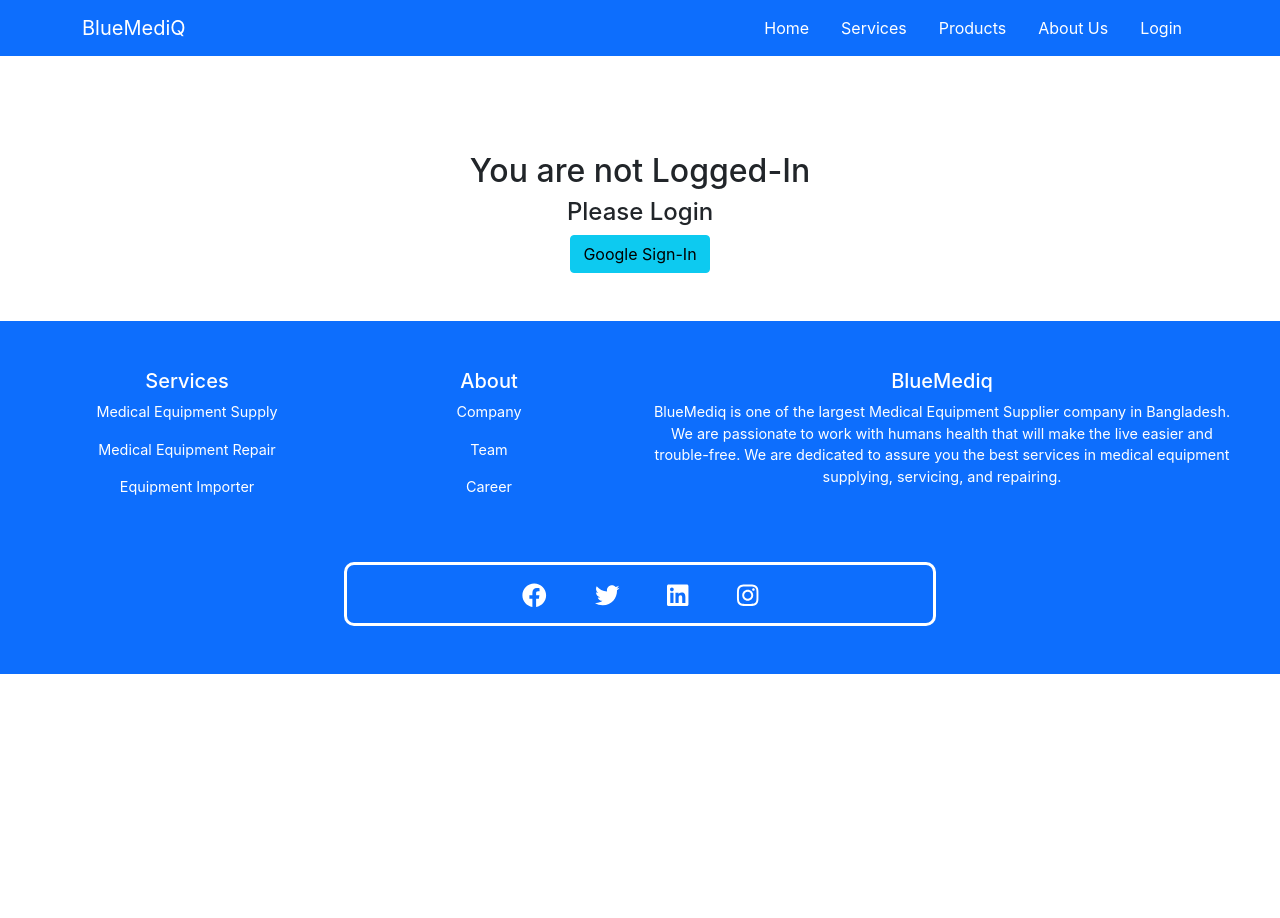
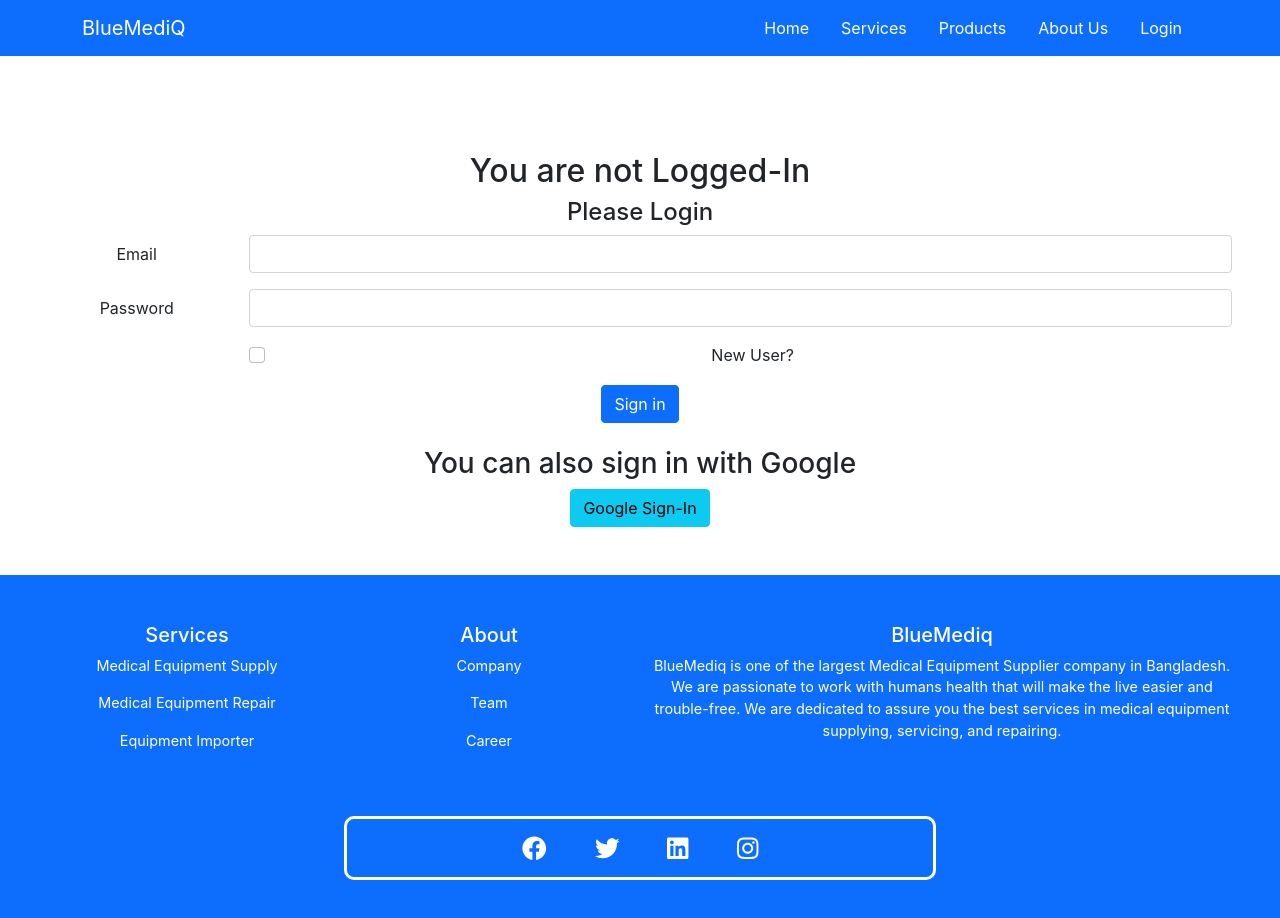
Before and after one commit to kawsar130/BlueMediQ, a React (Create React App) app: page /login in a window 1280 px wide. Shown: the top 918 px of the page. Before the commit the page ends 800 px from the top, so only its background shows below. Built offline with nearby package versions, Linux system fonts and the light colour scheme; no server answers.

Commit message:
Final update

```diff
--- a/src/Pages/Home/Faq/Faq.css
+++ b/src/Pages/Home/Faq/Faq.css
@@ -10,3 +10,15 @@
 .faq {
     width: 100%;
 }
+
+@media only screen and (max-width: 688px) {
+    .faq-container {
+        grid-template-columns: repeat(1, 1fr);
+    }
+}
+
+@media only screen and (min-width: 689px) and (max-width: 991px) {
+    .faq-container {
+        grid-template-columns: repeat(1, 1fr);
+    }
+}
--- a/src/Pages/Home/Faq/Faq.js
+++ b/src/Pages/Home/Faq/Faq.js
@@ -9,7 +9,7 @@
             <h2>Frequently Asked Question</h2>
             <div className="container faq-container py-5">
                 <div>
-                    <img src={img} alt="" />
+                    <img className="img-fluid" src={img} alt="" />
                 </div>
                 <div>
                     <Accordion defaultActiveKey="0" className="container faq">
--- a/src/Pages/Home/Services/Service.css
+++ b/src/Pages/Home/Services/Service.css
@@ -3,3 +3,15 @@
     grid-template-columns: repeat(3, 1fr);
     gap: 50px;
 }
+
+@media only screen and (max-width: 688px) {
+    .service-container {
+        grid-template-columns: repeat(1, 1fr);
+    }
+}
+
+@media only screen and (min-width: 689px) and (max-width: 991px) {
+    .service-container {
+        grid-template-columns: repeat(2, 1fr);
+    }
+}
--- a/src/Pages/Login/Login/Login.js
+++ b/src/Pages/Login/Login/Login.js
@@ -18,6 +18,36 @@
                     <div className="pt-5">
                         <h2>You are not Logged-In</h2>
                         <h4>Please Login</h4>
+
+                        <form>
+                            <div class="row mb-3">
+                                <label for="inputEmail3" class="col-sm-2 col-form-label">Email</label>
+                                <div class="col-sm-10">
+                                    <input type="email" class="form-control" id="inputEmail3" />
+                                </div>
+                            </div>
+                            <div class="row mb-3">
+                                <label for="inputPassword3" class="col-sm-2 col-form-label">Password</label>
+                                <div class="col-sm-10">
+                                    <input type="password" class="form-control" id="inputPassword3" />
+                                </div>
+                            </div>
+                            <div class="row mb-3">
+                                <div class="col-sm-10 offset-sm-2">
+                                    <div class="form-check">
+                                        <input class="form-check-input" type="checkbox" id="gridCheck1" />
+                                        <label className="form-check-label" for="gridCheck1">
+                                            New User?
+                                        </label>
+                                    </div>
+                                </div>
+                            </div>
+                            <button type="submit" class="btn btn-primary">Sign in</button>
+                        </form>
+
+                        <br />
+                        <h3>You can also sign in with Google</h3>
+
                         <Button onClick={signInUsingGoogle} variant="info" size="md">Google Sign-In</Button>
                     </div>
             }
--- a/src/Pages/ProductDetail/ProductDetail.js
+++ b/src/Pages/ProductDetail/ProductDetail.js
@@ -1,12 +1,24 @@
-import React from 'react';
+import React, { useEffect, useState } from 'react';
 import { useParams } from 'react-router';
 
-const ProductDetail = (props) => {
+const ProductDetail = () => {
     const { productId } = useParams();
-    // Use useEffect
+
+    const [products, setProducts] = useState([]);
+
+    useEffect(() => {
+        fetch('/products.json')
+            .then(res => res.json())
+            .then(data => setProducts(data));
+    }, [])
+
+    // const exactItem = products.find(td == productId);
+
     return (
         <div>
-            <h2>This is Product: {productId}</h2>
+            {
+
+            }
         </div>
     );
 };
--- a/src/Shared/Footer/Footer.js
+++ b/src/Shared/Footer/Footer.js
@@ -28,7 +28,7 @@
                     <p>Team</p>
                     <p>Career</p>
                 </Col>
-                <Col  xs={6}>
+                <Col xs={6}>
                     <h5>BlueMediq</h5>
                     <p>BlueMediq is one of the largest Medical Equipment Supplier company in Bangladesh. We are passionate to work with humans health that will make the live easier and trouble-free. We are dedicated to assure you the best services in medical equipment supplying, servicing, and repairing.</p>
                 </Col>
--- a/src/Shared/Header/Header.js
+++ b/src/Shared/Header/Header.js
@@ -1,7 +1,7 @@
 import React from 'react';
 import { Button, Container, Nav, Navbar } from 'react-bootstrap';
 import { Link } from 'react-router-dom';
-import { HashLink } from 'react-router-hash-link';
+import { HashLink, NavHashLink } from 'react-router-hash-link';
 import useAuth from '../../hooks/useAuth';
 
 // font awesome importing
@@ -19,7 +19,7 @@
         <>
             <Navbar sticky="top" bg="primary" variant="dark" collapseOnSelect expand="lg">
                 <Container>
-                    <Navbar.Brand href="home">BlueMediQ</Navbar.Brand>
+                    <Navbar.Brand as={NavHashLink} to="/home">BlueMediQ</Navbar.Brand>
                     <Navbar.Toggle />
 
                     <Navbar.Collapse className="justify-content-end">
```
Also changed, not shown: src/hooks/useFirebase.js (+13 -12 lines), firebase.json (added), 2 other files (tests, documents, lock files or other folders).
